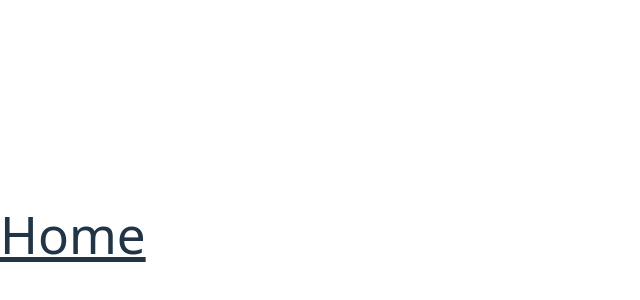
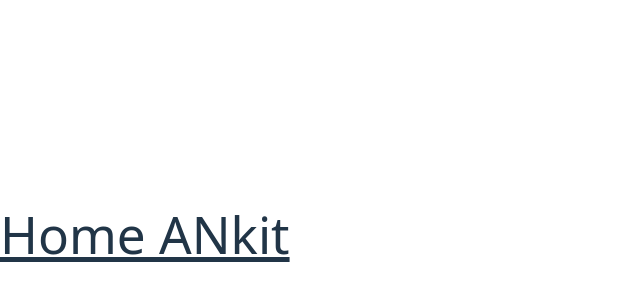
Before and after one commit to Harpreetsingh10414/EMS-Frontend, a React (Vite) app in the folder ems_frontend/: page / in a window 1280 px wide. Shown: the part 166-466 px from the top of the page, without its empty margins (0-640 px from the left). Built offline with nearby package versions, Linux system fonts and the light colour scheme.

Commit message:
Update homejx heading

```diff
--- a/ems_frontend/src/pages/Home.jsx
+++ b/ems_frontend/src/pages/Home.jsx
@@ -3,7 +3,7 @@ import React from "react";
 function Home() {
   return (
     <>
-      <h1 className="underline">Home</h1>
+      <h1 className="underline">Home ANkit</h1>
     </>
   );
 }
```
